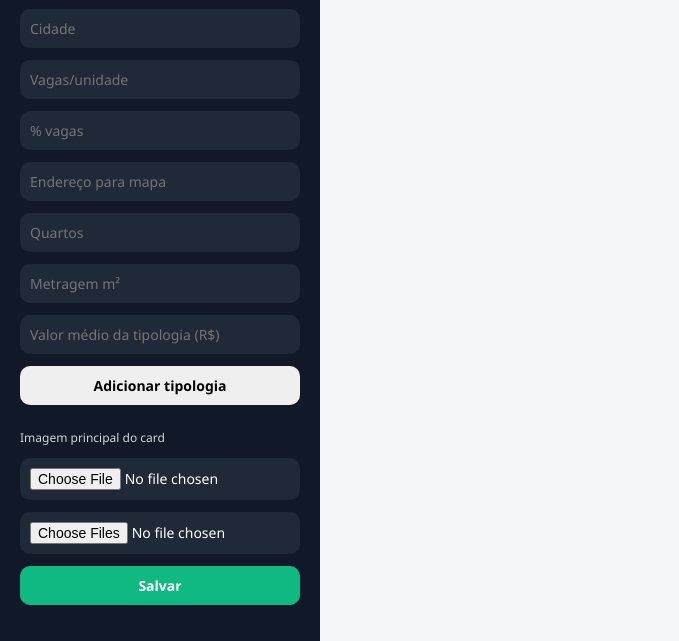
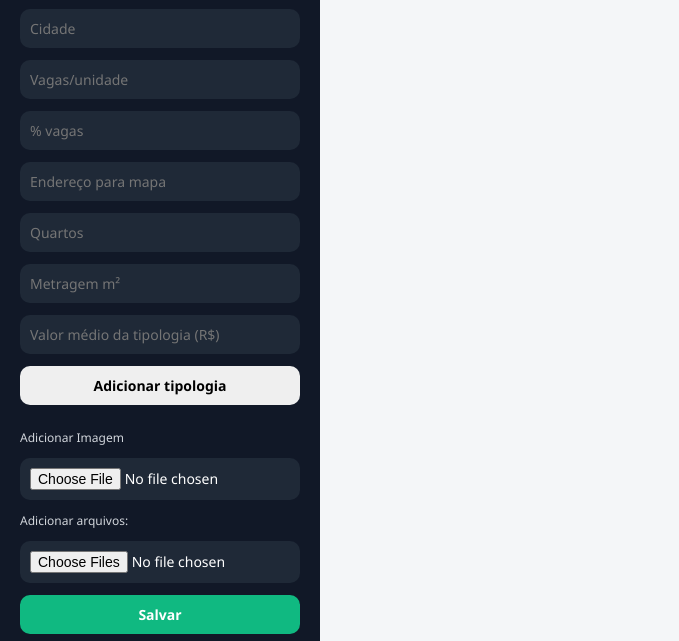
Before and after one commit to LuizCamargo10/empreendimentos, a plain HTML site: page index.html in a window 1280 px wide. Shown: the part 159-800 px from the top of the page, without its empty margins (0-679 px from the left). Drawn offline with Linux system fonts and the light colour scheme.

Commit message:
Update index.html

```diff
--- a/index.html
+++ b/index.html
@@ -136,9 +136,10 @@
 
     <div class="tipos" id="tipos"></div>
 
-    <label for="imagem" style="font-size:12px;color:#d1d5db;">Imagem principal do card</label>
+    <label for="imagem" style="font-size:12px;color:#d1d5db;">Adicionar Imagem</label>
     <input id="imagem" type="file" accept="image/*" />
 
+    <label for="arquivos" style="font-size:12px;color:#d1d5db;">Adicionar arquivos:</label>
     <input id="arquivos" type="file" multiple />
 
     <button class="add" onclick="salvar()">Salvar</button>
```
